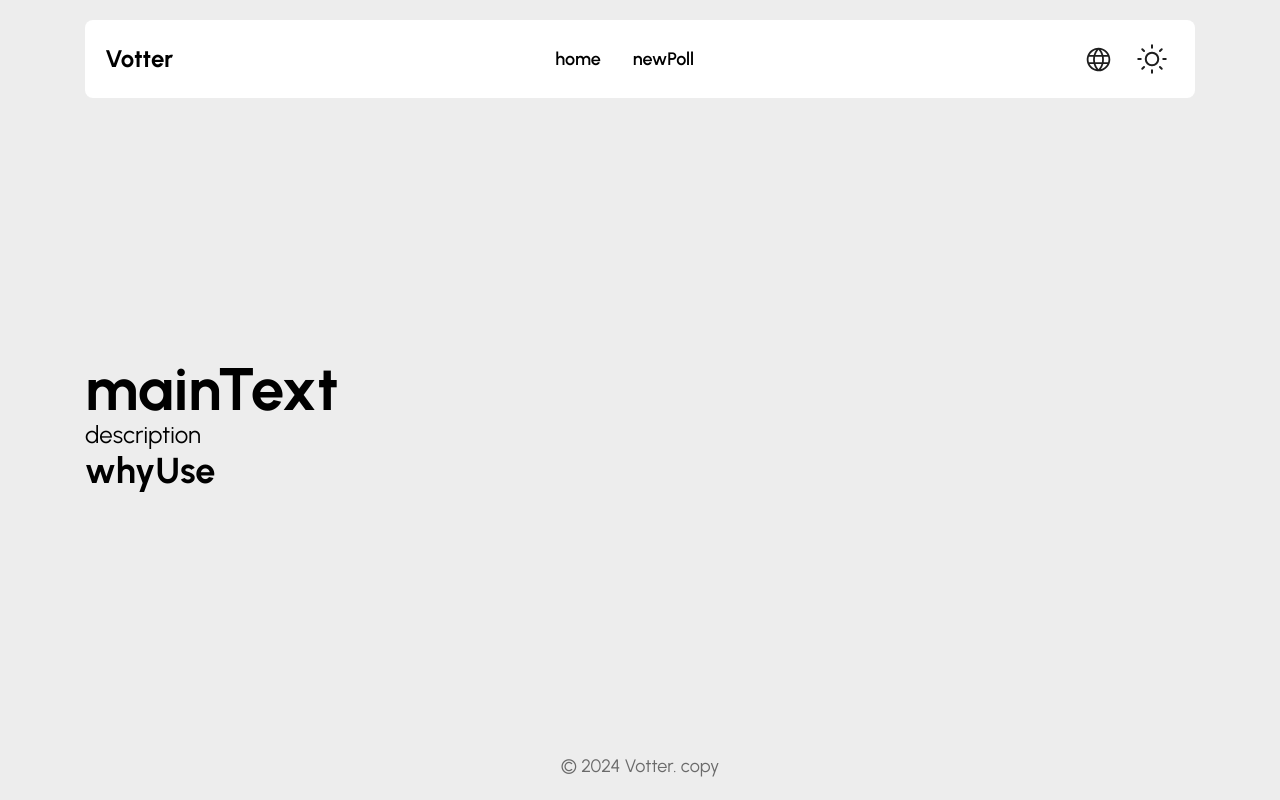
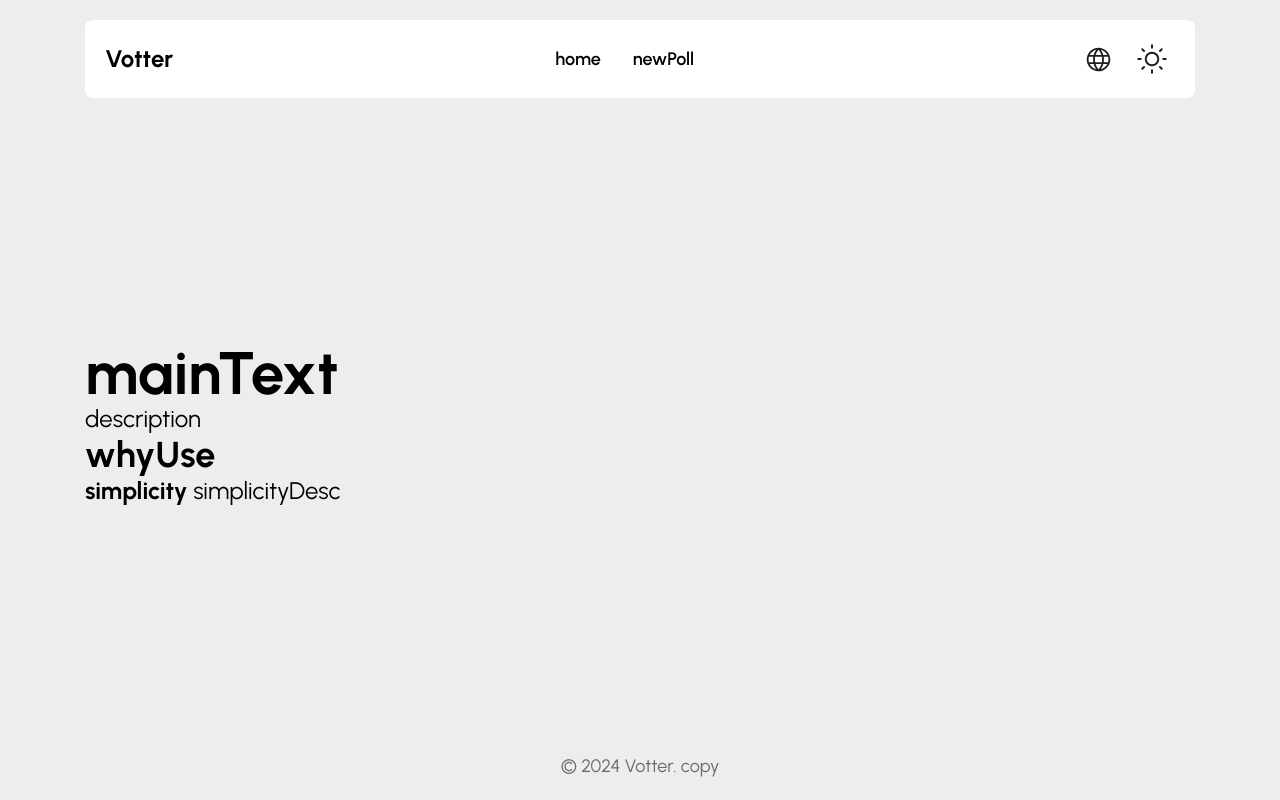
Before and after one commit to Guilherme-Matosoli/vooter-client, a Next.js app: page /en/about in a window 1280 px wide. Built offline with nearby package versions, Linux system fonts and the light colour scheme; what i18next-resources-to-backend would draw is missing.

Commit message:
add simplicity paragraph :fire:

```diff
--- a/src/app/[lng]/about/page.tsx
+++ b/src/app/[lng]/about/page.tsx
@@ -23,6 +23,20 @@ export default function About({ params: { lng } }: AboutParams) {
       <h3 className="font-main font-bold text-2xl md:text-4xl dark:text-white">
         {t("whyUse")}
       </h3>
+
+      <article className="flex flex-col font-main font-normal md:text-2xl">
+        <p>
+          <strong>{t("simplicity")}</strong> {t("simplicityDesc")}
+        </p>
+
+        <p>
+          <strong></strong>
+        </p>
+
+        <p>
+          <strong></strong>
+        </p>
+      </article>
     </main>
   );
 };
```
